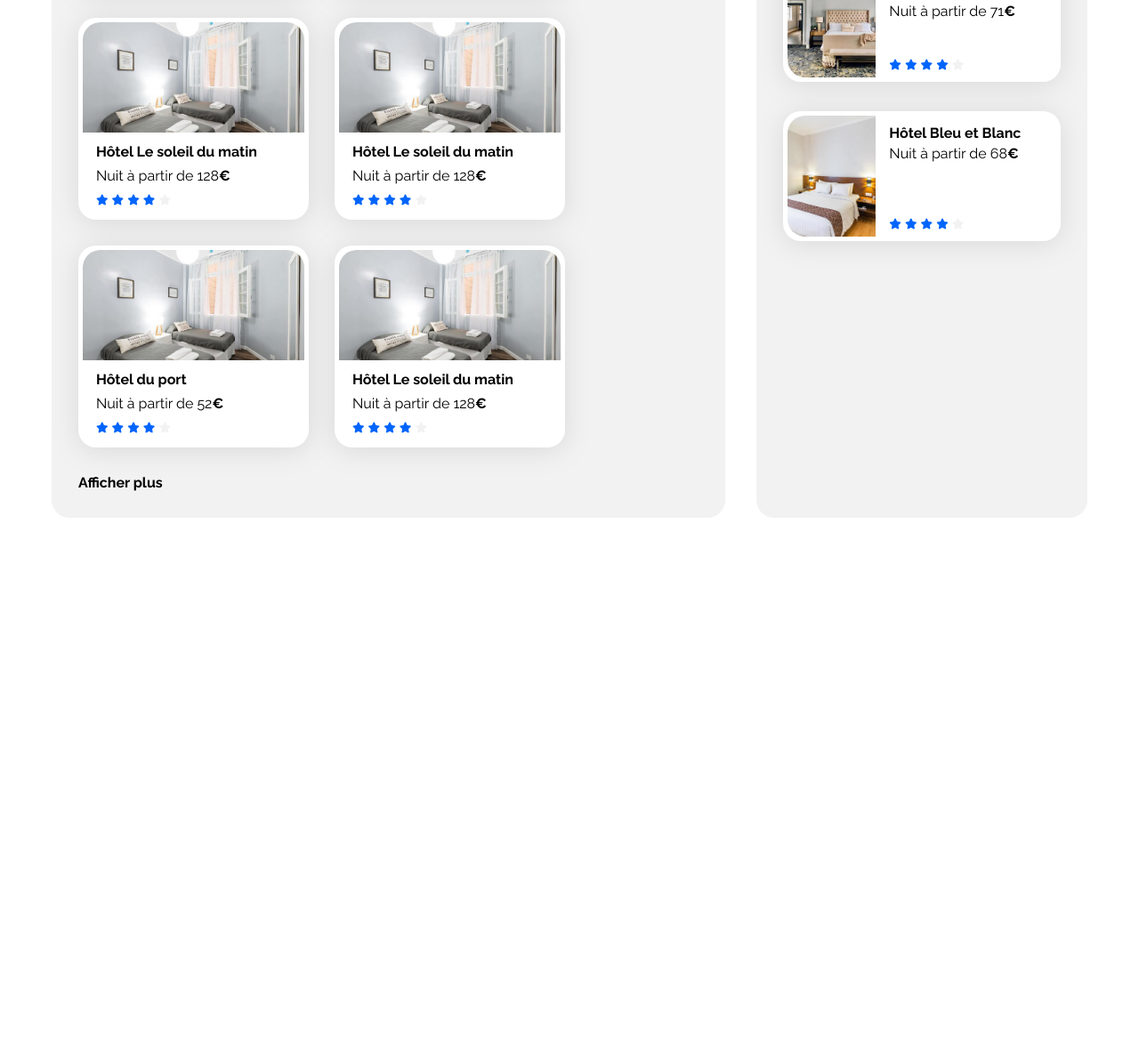
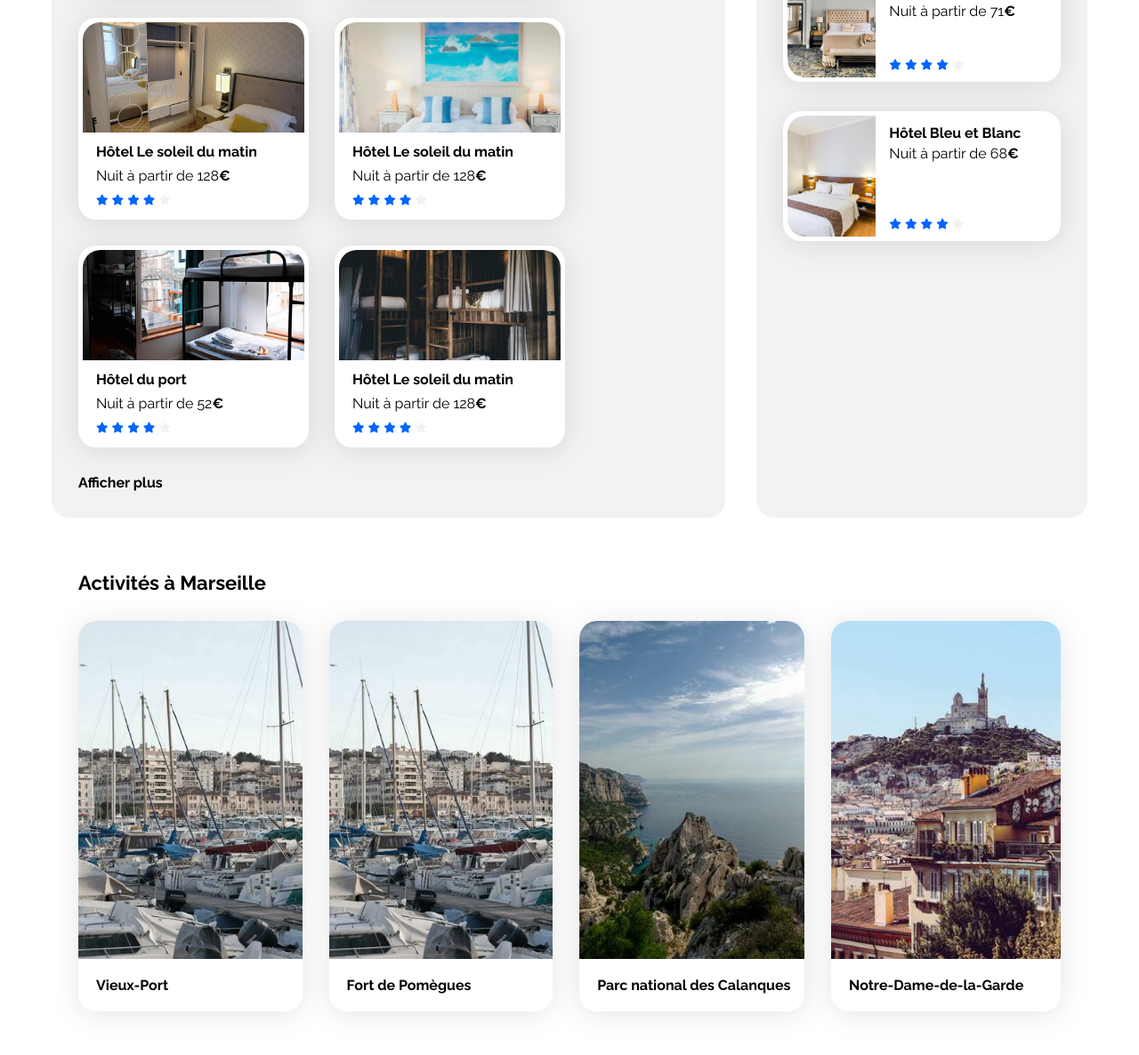
Before and after one commit to EliseLHop/Booki, a plain HTML site: page Booki/index.html in a window 1280 px wide. Shown: the part 766-1952 px from the top of the page at 89% size. Before the commit the page ends 1356 px from the top, so only its background shows below. Drawn offline with Linux system fonts and the light colour scheme.

Commit message:
Ajout-activites

```diff
--- a/Booki/css/style.css
+++ b/Booki/css/style.css
@@ -285,7 +285,40 @@ h4 {
     margin-bottom: 5px;
 }
 
+/*******Activités a Marseille******/
 
+.activites {
+
+    padding: 30px;
+
+}
+
+.activites-cards {
+    display: flex;
+    flex-wrap: nowrap;
+    gap: 30px;
+}
+
+.activites .card {
+    padding: 0px;
+}
+
+.activites-cards img {
+    height: 380px;
+    width: 100%;
+    border-top-left-radius: 20px;
+    border-top-right-radius: 20px;
+    border: none;
+}
+
+.activites-cards .card-title {
+    padding-bottom: 20px;
+    padding-left: 20px;
+}
+
+.activites .section-title {
+    padding: 30px 0;
+}
 
 
 /* Le code ci-dessous correspond à la version responsive uniquement */
--- a/Booki/index.html
+++ b/Booki/index.html
@@ -81,7 +81,26 @@
                         </a>
                         <a href="#">
                             <article class="card">
-                                <img src="images/hebergements/fred-kleber.jpg" alt="Image hotel du Port">
+                                <img src="images/hebergements/febrian-zakaria.jpg" alt="Image hotel du Port">
+                                <div class="card-content">
+                                    <div class="card-txt">
+                                        <h3 class="card-title">Hôtel Chez Amina</h3>
+                                        <p class="card-subtitle">Nuit à partir de 96<span class="euro">€</span></p>
+                                    </div>
+                                    <div class="card-rating">
+                                        <i class="fa-xs fa-solid fa-star" aria-hidden="true"></i>
+                                        <i class="fa-xs fa-solid fa-star" aria-hidden="true"></i>
+                                        <i class="fa-xs fa-solid fa-star" aria-hidden="true"></i>
+                                        <i class="fa-xs fa-solid fa-star" aria-hidden="true"></i>
+                                        <i class="fa-xs fa-solid fa-star neutral-star" aria-hidden="true"></i>
+                                        <span class="sr-only">Note de 4 sur 5</span>
+                                    </div>
+                                </div>
+                            </article>
+                        </a>
+                        <a href="#">
+                            <article class="card">
+                                <img src="images/hebergements/reisetopia.jpg" alt="Image hotel du Port">
                                 <div class="card-content">
                                     <div class="card-txt">
                                         <h3 class="card-title">Hôtel Le soleil du matin</h3>
@@ -100,7 +119,7 @@
                         </a>
                         <a href="#">
                             <article class="card">
-                                <img src="images/hebergements/fred-kleber.jpg" alt="Image hotel du Port">
+                                <img src="images/hebergements/annie-spratt.jpg" alt="Image hotel du Port">
                                 <div class="card-content">
                                     <div class="card-txt">
                                         <h3 class="card-title">Hôtel Le soleil du matin</h3>
@@ -119,26 +138,7 @@
                         </a>
                         <a href="#">
                             <article class="card">
-                                <img src="images/hebergements/fred-kleber.jpg" alt="Image hotel du Port">
-                                <div class="card-content">
-                                    <div class="card-txt">
-                                        <h3 class="card-title">Hôtel Le soleil du matin</h3>
-                                        <p class="card-subtitle">Nuit à partir de 128<span class="euro">€</span></p>
-                                    </div>
-                                    <div class="card-rating">
-                                        <i class="fa-xs fa-solid fa-star" aria-hidden="true"></i>
-                                        <i class="fa-xs fa-solid fa-star" aria-hidden="true"></i>
-                                        <i class="fa-xs fa-solid fa-star" aria-hidden="true"></i>
-                                        <i class="fa-xs fa-solid fa-star" aria-hidden="true"></i>
-                                        <i class="fa-xs fa-solid fa-star neutral-star" aria-hidden="true"></i>
-                                        <span class="sr-only">Note de 4 sur 5</span>
-                                    </div>
-                                </div>
-                            </article>
-                        </a>
-                        <a href="#">
-                            <article class="card">
-                                <img src="images/hebergements/fred-kleber.jpg" alt="Image hotel du Port">
+                                <img src="images/hebergements/marcus-loke.jpg" alt="Image hotel du Port">
                                 <div class="card-content">
                                     <div class="card-txt">
                                         <h3 class="card-title">Hôtel du port</h3>
@@ -157,7 +157,7 @@
                         </a>
                         <a href="#">
                             <article class="card">
-                                <img src="images/hebergements/fred-kleber.jpg" alt="Image hotel du Port">
+                                <img src="images/hebergements/nicate-lee.jpg" alt="Image hotel du Port">
                                 <div class="card-content">
                                     <div class="card-txt">
                                         <h3 class="card-title">Hôtel Le soleil du matin</h3>
@@ -244,12 +244,45 @@
                         </a>
                     </div>
                 </section>
-            </div>
-            <div class="activites">
 
             </div>
+
+             <section class="activites">
+                <h2 class="section-title">Activités à Marseille</h2>
+                <div class="activites-cards">
+
+                    <a href="#">
+                        <article class="card">
+                            <img src="images/activites/reno-laithienne.jpg">
+                            <h3 class="card-title">Vieux-Port</h3>
+                        </article>
+                    </a>
+                    <a href="#">
+                        <article class="card">
+                            <img src="images/activites/reno-laithienne.jpg">
+                            <h3 class="card-title">Fort de Pomègues</h3>
+                        </article>
+                    </a>
+                    <a href="#">
+                        <article class="card">
+                            <img src="images/activites/kilyan-sockalingum.jpg">
+                            <h3 class="card-title">Parc national des Calanques</h3>
+                        </article>
+                    </a>
+                    <a href="#">
+                        <article class="card">
+                            <img src="images/activites/florian-wehde.jpg">
+                            <h3 class="card-title">Notre-Dame-de-la-Garde</h3>
+                        </article>
+                    </a>
+                   </div>
+              </section>
+
         </main>
-        <footer></footer>
+        <footer>
+
+
+        </footer>
     </div>
 </body>
 
```
